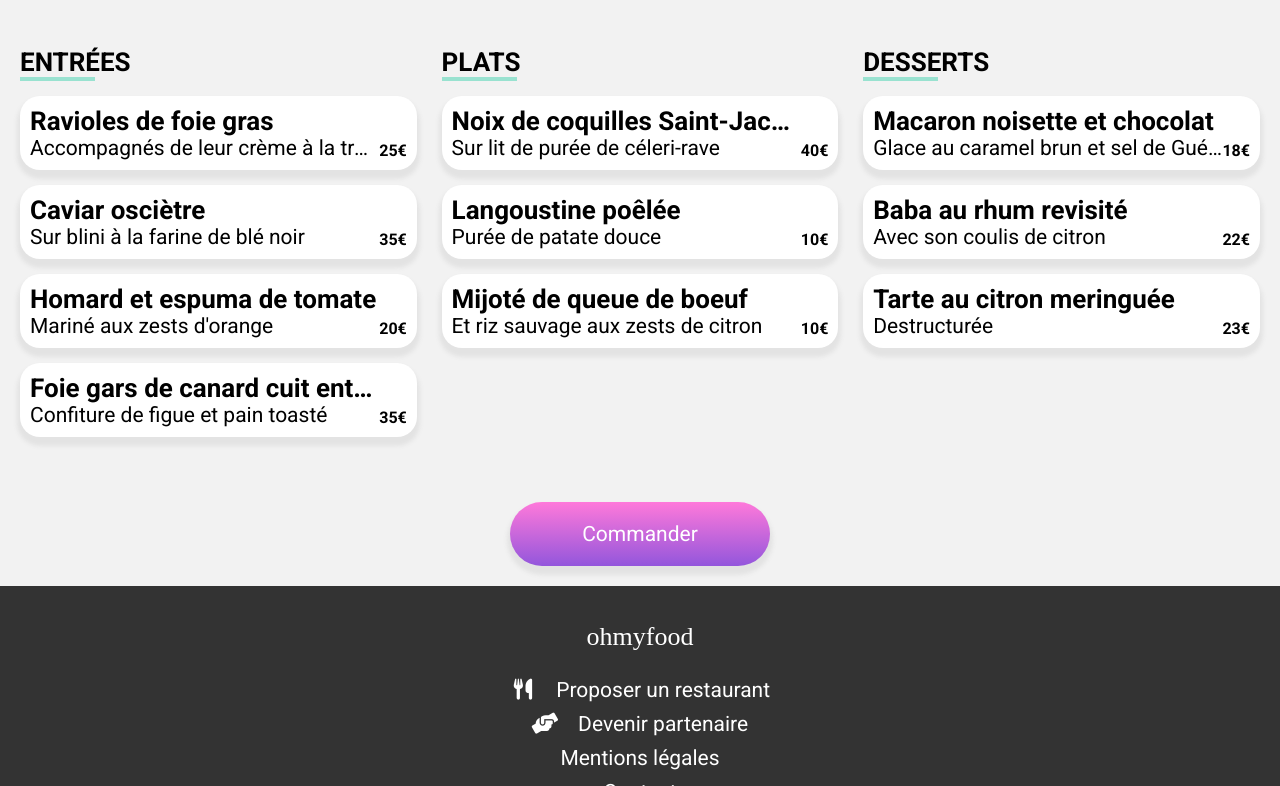
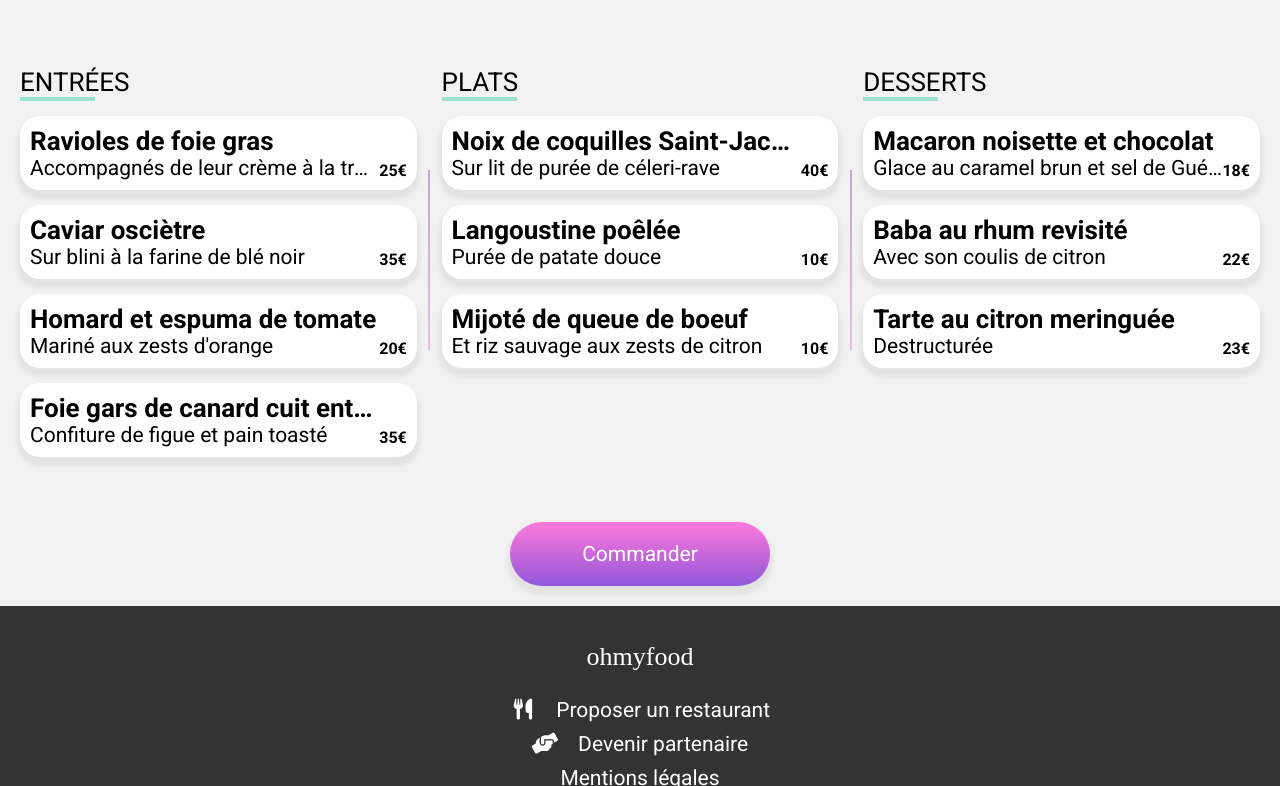
Before and after one commit to Sovlo1/RaphaelAlves_3_23112021, a website: page La-note-enchantee.html in a window 1280 px wide. Shown: the part 527-1313 px from the top of the page. Drawn offline with Linux system fonts and the light colour scheme; a web font is replaced by a local one.

Commit message:
Updated html and added new animations

```diff
--- a/La-note-enchantee.html
+++ b/La-note-enchantee.html
@@ -80,6 +80,7 @@
                         </div>
                     </div>
                 </div>
+                <div class="choice__divider--vertical"></div>
                 <div class="choice choice--2">
                     <h2>plats</h2>
                     <div class="choice__divider choice__divider--2"></div>
@@ -116,6 +117,7 @@
                         </div>
                     </div>
                 </div>
+                <div class="choice__divider--vertical"></div>
                 <div class="choice choice--3">
                     <h2>desserts</h2>
                     <div class="choice__divider choice__divider--3"></div>
@@ -153,7 +155,7 @@
                     </div>
                 </div>
             </div>
-            <div class="menu__button"><a href="#">Commander</a></div>
+            <a href="#" class="menu__button">Commander</a>
         </section>
 
 
--- a/sass/components/_about.scss
+++ b/sass/components/_about.scss
@@ -26,6 +26,7 @@
         }
     }
     &__button {
+        display: block;
         background-color: $color-primary;
         background-image: linear-gradient($color-secondary, rgba(255,255,255,0));
         width: 300px;
@@ -36,9 +37,6 @@
         border: none;
         border-radius: 32px 32px 32px 32px;
         box-shadow: 0px 6px 4px 3px #E3E3E3;
-        a {
-            color: inherit;
-        }
         &:hover {
             transition: 1s;
             background-color: lighten($color: $color-primary, $amount: 10);
--- a/sass/components/_choice.scss
+++ b/sass/components/_choice.scss
@@ -3,8 +3,9 @@
         width: 32%;
     }
     h2 {
+        font-weight: normal;
         text-transform: uppercase;
-        margin: 0;
+        margin: 20px 0 0 0;
     }
     h3 {
         font-family: "Roboto", "montserrat";
@@ -48,6 +49,19 @@
             opacity: 0;
             animation: choice-appear 0.5s forwards;
             animation-delay: 0.4s;
+        }
+        &--vertical {
+            align-self: center;
+            height: 180px;
+            width: 2px;
+            background:linear-gradient($color-primary, $color-secondary);
+            opacity: 0;
+            display: none;
+            @include desktop {
+                display: block;
+                animation: divider-appear 0.5s forwards;
+                animation-delay: 1s;
+            }
         }
     }
     &__meal {
--- a/sass/components/_menu.scss
+++ b/sass/components/_menu.scss
@@ -61,6 +61,7 @@
         }
     }
     &__button {
+        display: block;
         background-color: $color-primary;
         background-image: linear-gradient($color-secondary, rgba(255, 255, 255, 0));
         width: 200px;
--- a/sass/layout/_loading.scss
+++ b/sass/layout/_loading.scss
@@ -7,7 +7,7 @@
     height: 100%;
     z-index: 999;
     opacity: 0;
-    animation: loading 2*random(2)+s 1 forwards;
+    animation: loading 3s 1 forwards;
     &__spinner {
         position: relative;
         top: 50%;
--- a/sass/utilities/_animations.scss
+++ b/sass/utilities/_animations.scss
@@ -67,3 +67,12 @@
         opacity: 1;
     }
 }
+
+@keyframes divider-appear {
+    0% {
+        transform: translateY(150px)
+    }
+    100% {
+        opacity: 0.5;
+    }
+}
```
Also changed, not shown: A-la-francaise.html (+3 -1 lines), Le-delice-des-sens.html (+7 -5 lines), index.html (+8 -7 lines), la-palette-du-gout.html (+3 -1 lines), style/style.css, 1 other file.
